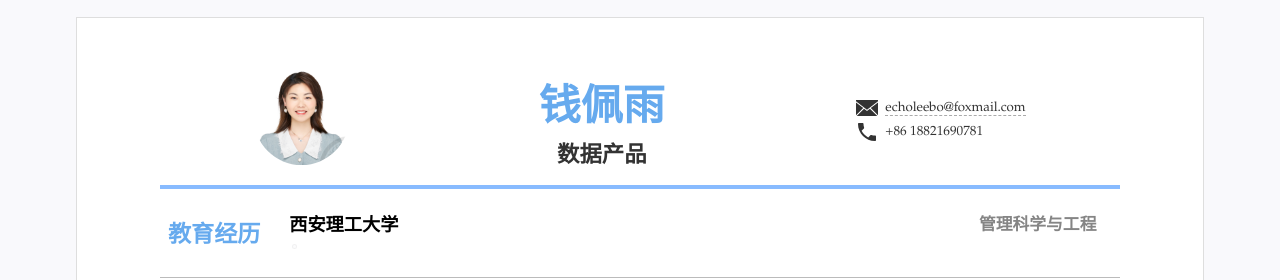
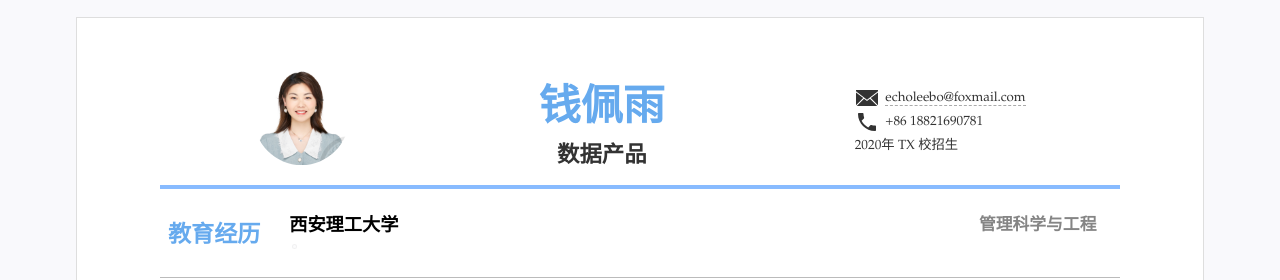
Before and after one commit to kuailexiaoshenxian/cn-wx-cv, a Jekyll site: the page built from index.html, in a window 1280 px wide. Shown: the top 280 px of the page. Built offline with Jekyll 4.4.1, drawn with Linux system fonts in a browser that asks for light colours.

Commit message:
Update resume.yml

```diff
--- a/_data/resume.yml
+++ b/_data/resume.yml
@@ -14,6 +14,7 @@ contact: #联系方式连接等3~5行
   icon: 'icons/email.svg' #图标 svg文件
 - text: "+86 18821690781"
   icon: 'icons/phone.svg'
+- text: "2020年 TX 校招生"
   # - text: "your-website.com"
   #  href: 'http://your-website.com'
   #  icon: 'icons/web.svg'
```
